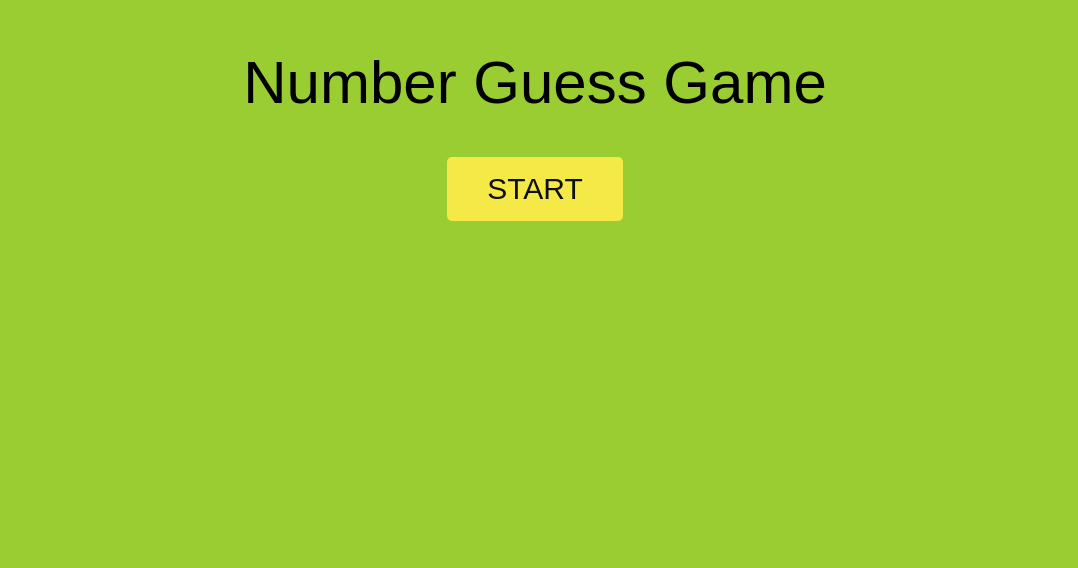
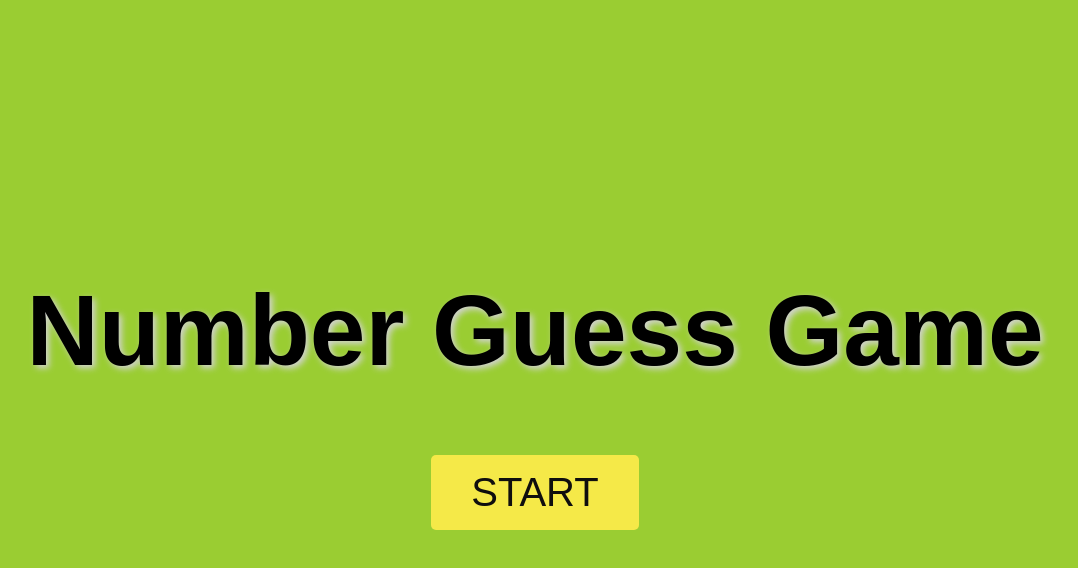
Before and after one commit to hariharan-km/Number-Guess-Game, a plain HTML site: page Number Guess Game/index1.html in a window 1280 px wide. Shown: the whole page, without its empty margins (113-1191 px from the left). Drawn offline with Linux system fonts and the light colour scheme; a web font is replaced by a local one.

Commit message:
feat : added projects

```diff
--- a/Number Guess Game/index1.html
+++ b/Number Guess Game/index1.html
@@ -23,17 +23,18 @@
             background-color: yellowgreen;
             display: flex;
             width: 100%;
-            height: 100%;
+            height: 90vh;
             justify-content: center;
             align-items: center;
             flex-direction: column;
         }
 
         h1{
-            color: linear-gradient(to bottom right, #ff33cc 0%, #ffff00 100%);
+            /* color: url(OIP.jfif); */
             font-family: "Ga Maamli", sans-serif;
-            font-size: 60px;
-            font-weight: 500;
+            font-size: 100px;
+            font-weight: 600;
+            text-shadow: 3px 3px 6px lightgrey;
         }
 
         button{
@@ -43,12 +44,12 @@
             font-family: "Anton SC", sans-serif;
             border: none;
             padding: 15px 40px;
-            font-size: 30px;
+            font-size: 40px;
         }
 
         button:hover {
             cursor: pointer;
-            box-shadow: 2px 2px 2px 2px #0c0b0b;
+            box-shadow: 5px 5px 5px 5px #474545;
 
         }
     </style>
--- a/Number Guess Game/style.css
+++ b/Number Guess Game/style.css
@@ -1,6 +1,7 @@
 body {
-    background-color: rgba(143, 224, 11, 0.822);
-
+    background-color: rgba(132, 190, 37, 0.822);
+    width: 100%;
+    height: 100vh;
 }
 
 .container {
@@ -8,6 +9,14 @@ body {
     flex-direction: column;
     justify-content: center;
     align-items: center;
-    height: 100%;
+    /* height: 100%; */
 
 }
+
+#guessnum ,button{
+    border: 3px solid #000;
+    border-radius: 5px;
+    width: 25px;
+
+
+}
```
Also changed, not shown: Number Guess Game/index.html (+4 -2 lines), Number Guess Game/OIP.jfif (added).
